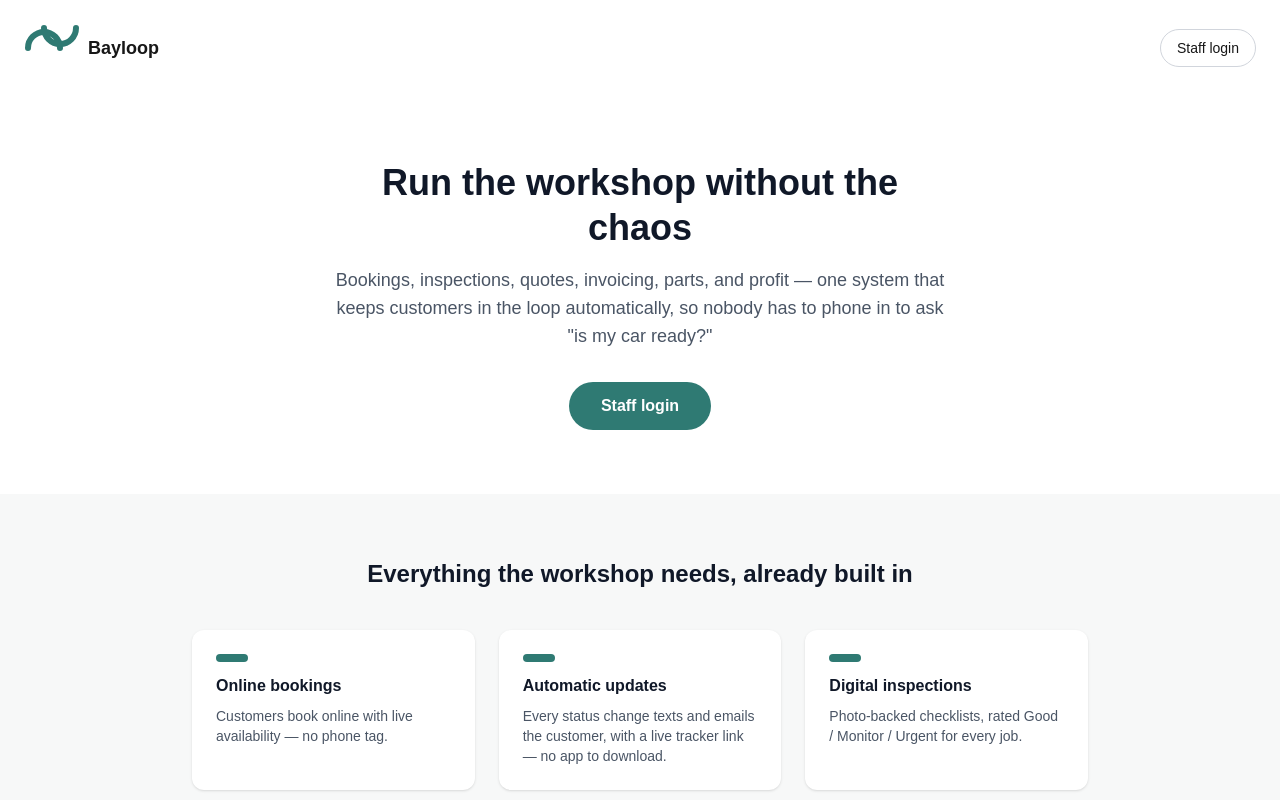
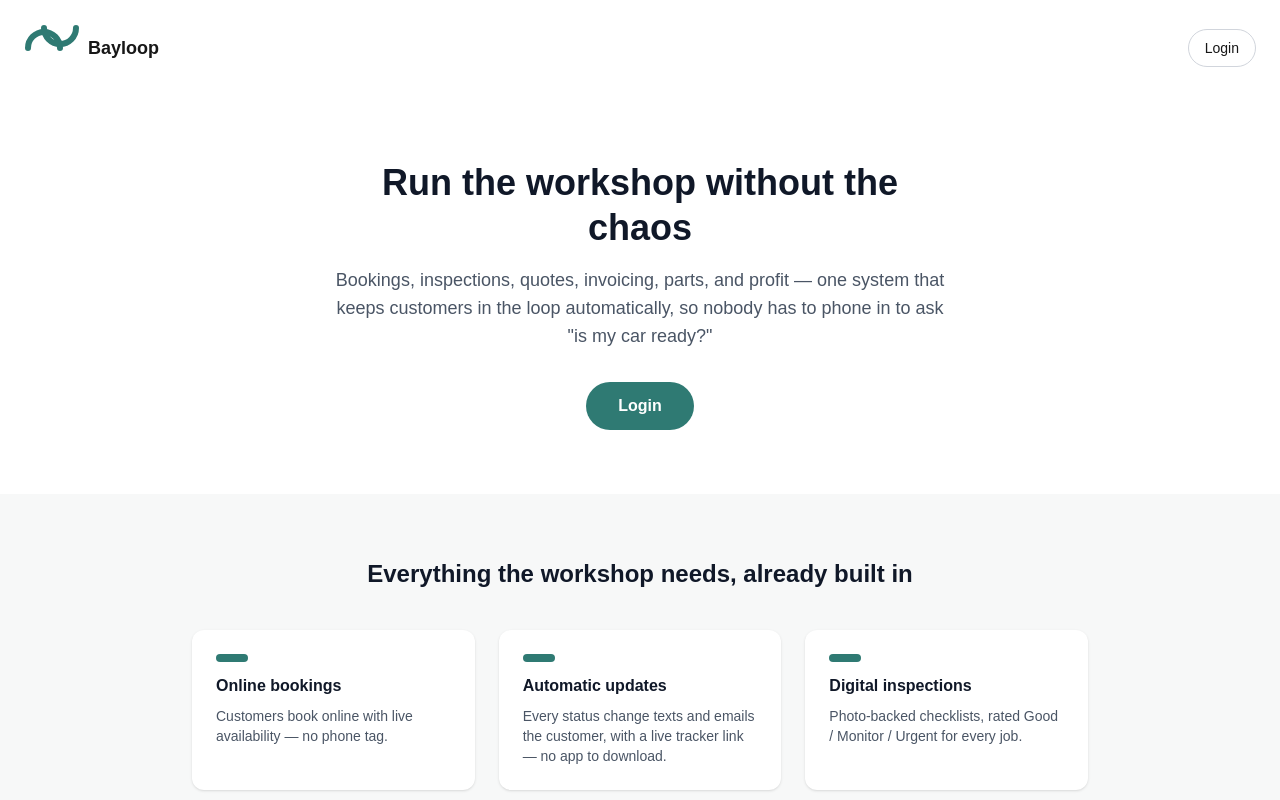
Before and after one commit to gi-ra/Bayloop, a Next.js app: page / in a window 1280 px wide. Shown: the top 800 px of the page. Built offline with nearby package versions, Linux system fonts and the light colour scheme.

Commit message:
Simplify homepage buttons from "Staff login" to "Login" to match the login page itself
Co-Authored-By: Claude Sonnet 5 <noreply@anthropic.com>

```diff
--- a/src/app/page.tsx
+++ b/src/app/page.tsx
@@ -48,7 +48,7 @@ export default function Home() {
           href="/staff/login"
           className="rounded-full border border-gray-300 px-4 py-2 text-sm font-medium"
         >
-          Staff login
+          Login
         </Link>
       </header>
 
@@ -65,7 +65,7 @@ export default function Home() {
           href="/staff/login"
           className="inline-block rounded-full bg-[var(--brand)] px-8 py-3 font-semibold text-white transition-opacity hover:opacity-90"
         >
-          Staff login
+          Login
         </Link>
       </section>
 
```
